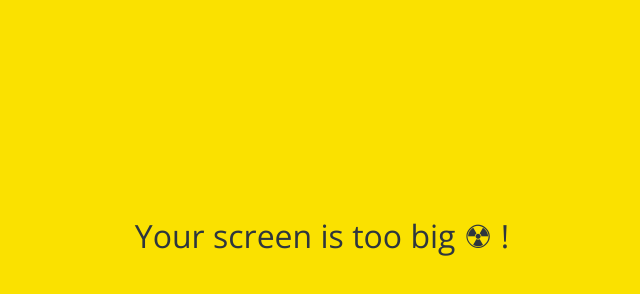
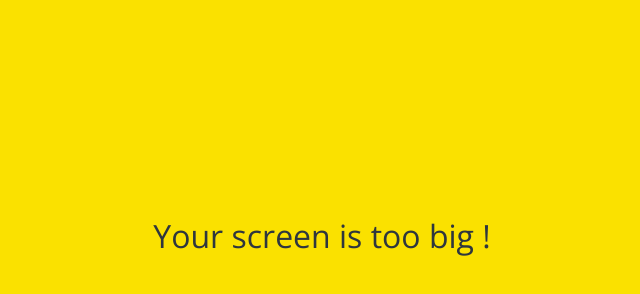
Before and after one commit to DohaLee/kokoa-clone-2021, a plain HTML site: page friends.html in a window 1280 px wide. Shown: the part 164-458 px from the top of the page, without its empty margins (318-958 px from the left). Drawn offline with nearby package versions, Linux system fonts and the light colour scheme.

Commit message:
Update friends.html

```diff
--- a/friends.html
+++ b/friends.html
@@ -111,7 +111,7 @@
     </div>
 
     <div id="no-mobile">
-      <span>Your screen is too big ☢︎ !</span>
+      <span>Your screen is too big !</span>
     </div>
 
     <script
```
